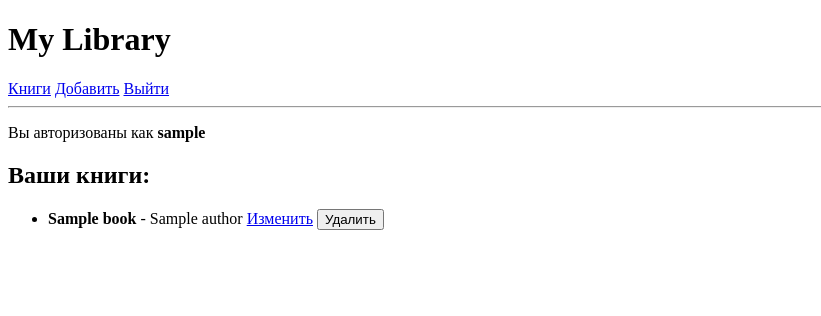
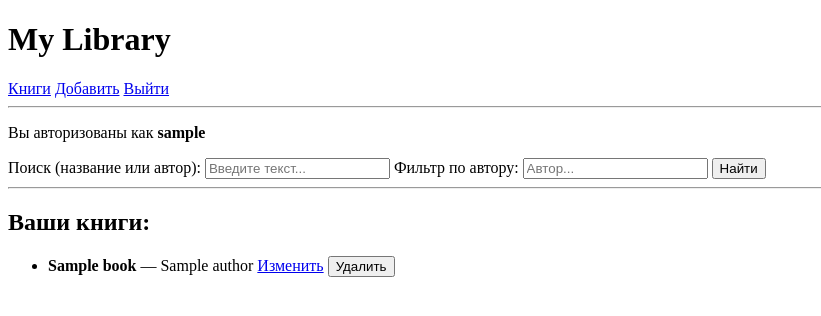
Before and after one commit to rail52/MyLibrary, a Django app: page / in a window 1280 px wide. Shown: the top 316 px of the page, without its empty margins (0-821 px from the left). Run offline with Django 5.2, Linux system fonts and the light colour scheme; a user stored in the database is signed in; tables that the repository leaves empty hold one stand-in row (values such as "Sample post").

Commit message:
add two fÑeatures: filter and search by keys

```diff
--- a/web/templates/web/main.html
+++ b/web/templates/web/main.html
@@ -2,13 +2,28 @@
 {% block content %}
 {% if user %}
 <p>Вы авторизованы как <b>{{ user.username }}</b></p>
+
+<!-- Форма для поиска и фильтрации -->
+<form method="get" action="">
+    <label for="search_q">Поиск (название или автор):</label>
+    <input type="text" id="search_q" name="q" value="{{ search_query|default_if_none:'' }}" placeholder="Введите текст...">
+
+    <label for="author_filter">Фильтр по автору:</label>
+    <input type="text" id="author_filter" name="author" value="{{ author_filter|default_if_none:'' }}" placeholder="Автор...">
+
+    <button type="submit">Найти</button>
+</form>
+
+<hr>
+
 <h2>Ваши книги:</h2>
 <ul>
     {% for book in books %}
     <li>
         <strong>{{ book.title }}</strong>
-        -{% for author in book.author_set.all %}
-        {{ author.name }}
+        —
+        {% for author in book.author_set.all %}
+            {{ author.name }}{% if not forloop.last %}, {% endif %}
         {% endfor %}
         <a href="{% url 'edit' book.id %}">Изменить</a>
         <form action="{% url 'delete' book.id %}" method="post" style="display: inline;">
--- a/web/views.py
+++ b/web/views.py
@@ -1,6 +1,6 @@
 from datetime import datetime
 from django.contrib.auth.decorators import login_required
-
+from django.db.models import Q
 from django.shortcuts import render, redirect, get_object_or_404
 from django.contrib.auth import get_user_model, authenticate, login, logout
 from web.forms import RegistrationForm, AuthForm, AddBookForm, EditBookForm
@@ -29,10 +29,30 @@ def registration_view(request):
 
 @login_required
 def main_view(request):
+    # Забираем значения из GET-параметров
+    search_query = request.GET.get('q', '').strip()
+    author_filter = request.GET.get('author', '').strip()
+
+    # Базовый набор книг — только те, что принадлежат текущему пользователю
     books = Book.objects.filter(user=request.user)
+
+    # Если есть поисковый запрос, фильтруем по названию книги ИЛИ по имени автора
+    if search_query:
+        books = books.filter(
+            Q(title__icontains=search_query) |
+            Q(author__name__icontains=search_query)  # через связь M2M
+        ).distinct()
+
+    # Если пользователь выбрал фильтр по конкретному автору
+    if author_filter:
+        books = books.filter(author__name__icontains=author_filter).distinct()
+
     return render(request, "web/main.html", {
         "books": books,
-        "user": request.user
+        "user": request.user,
+        # Передаем текущие значения, чтобы отображать их в форме
+        "search_query": search_query,
+        "author_filter": author_filter,
     })
 
 
```
